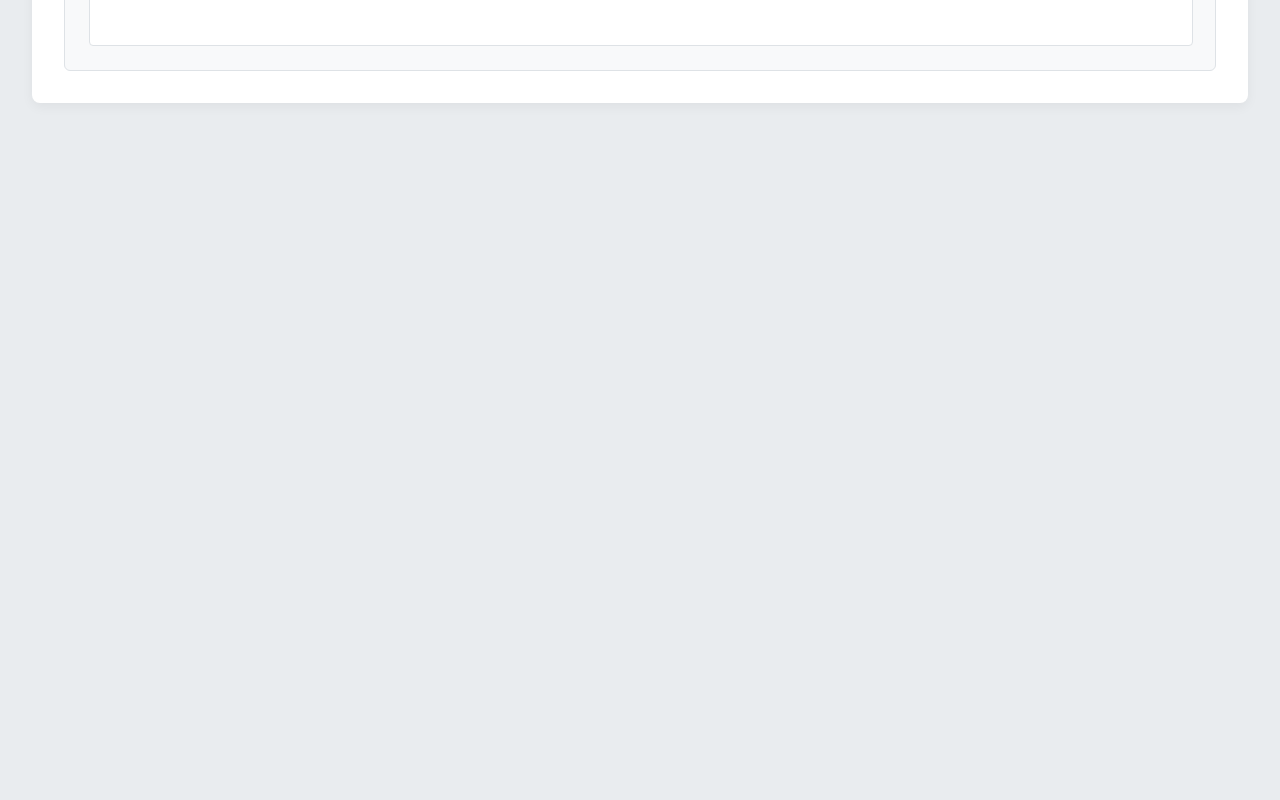
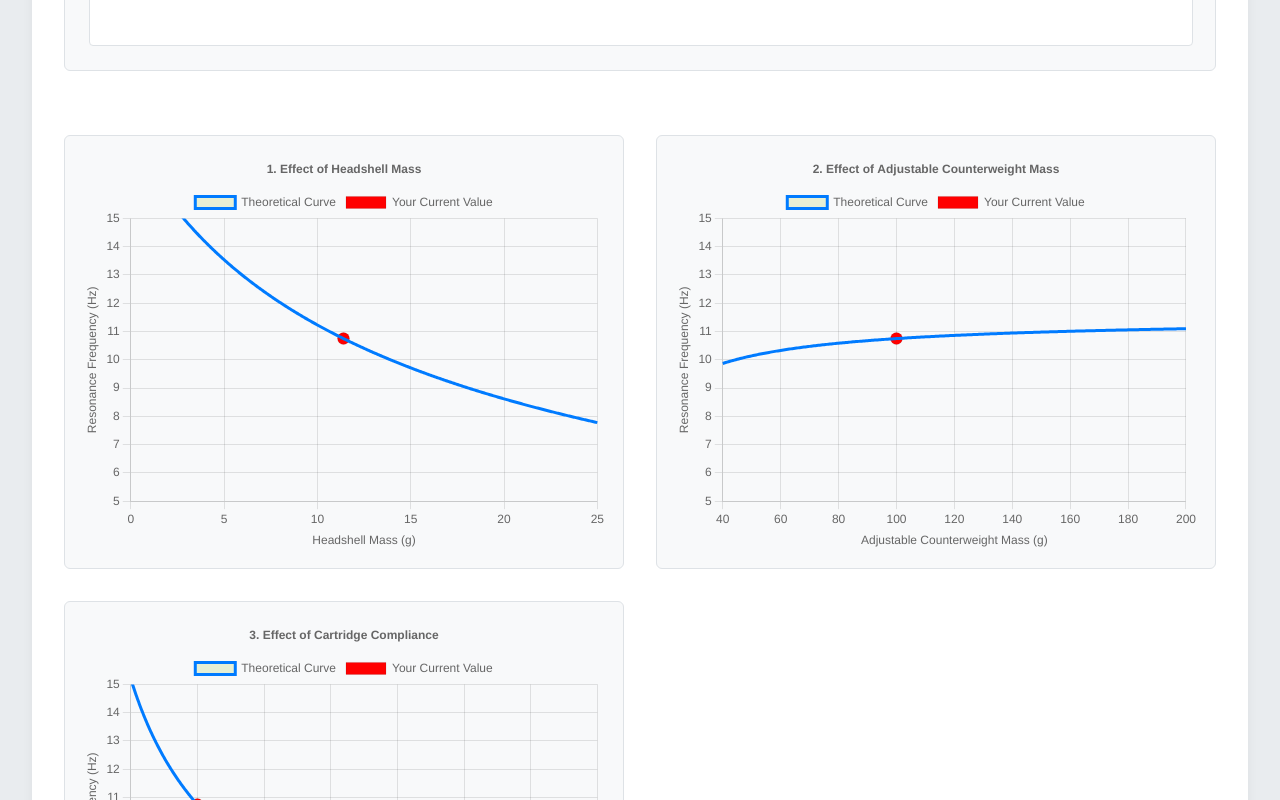
Before and after one commit to Engrove/Turntable, a Vue app: page / in a window 1280 px wide. Shown: the part 1360-2160 px from the top of the page. Before the commit the page ends 1495 px from the top, so only its background shows below. Built offline with nearby package versions, Linux system fonts and the light colour scheme.

Commit message:
Update App.vue

```diff
--- a/src/App.vue
+++ b/src/App.vue
@@ -1,8 +1,8 @@
 <script setup>
 import InputPanel from './components/InputPanel.vue'
 import ResultsPanel from './components/ResultsPanel.vue'
-import Visualizations from './components/Visualizations.vue'
-import TonearmVisualizer from './components/TonearmVisualizer.vue' // <-- Importera den nya komponenten
+import TonearmVisualizer from './components/TonearmVisualizer.vue'
+import SensitivityCharts from './components/SensitivityCharts.vue' // <-- Importera den nya graf-komponenten
 </script>
 
 <template>
@@ -12,21 +12,21 @@ import TonearmVisualizer from './components/TonearmVisualizer.vue' // <-- Import
   </header>
 
   <main>
-    <!-- Lägg till en yttre container för bättre layout -->
     <div class="main-content">
       <div class="calculator-grid">
         <InputPanel />
         <ResultsPanel />
       </div>
 
-      <!-- Lägg till den nya visualiseringskomponenten här -->
-      <TonearmVisualizer class="visualizer-section" />
+      <TonearmVisualizer />
+
+      <!-- Lägg till den nya graf-komponenten här -->
+      <SensitivityCharts />
     </div>
   </main>
 </template>
 
 <style scoped>
-/* Lägg till lite styling för att separera sektionerna */
 .main-content {
   display: flex;
   flex-direction: column;
```
